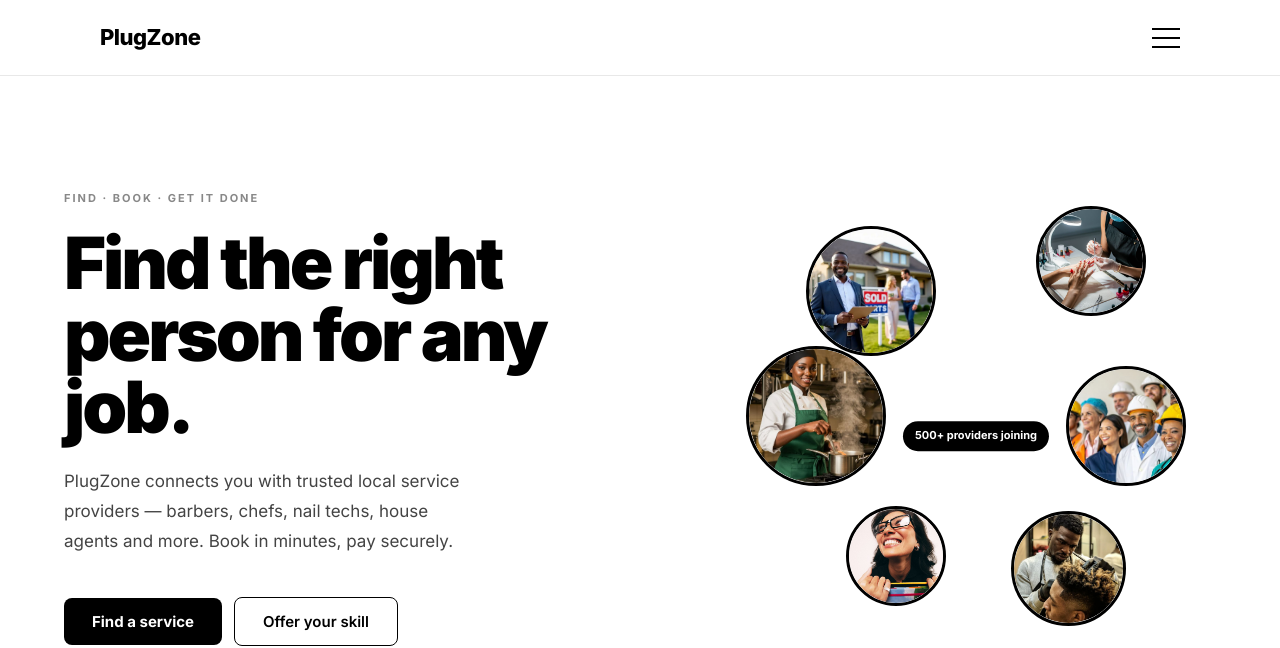
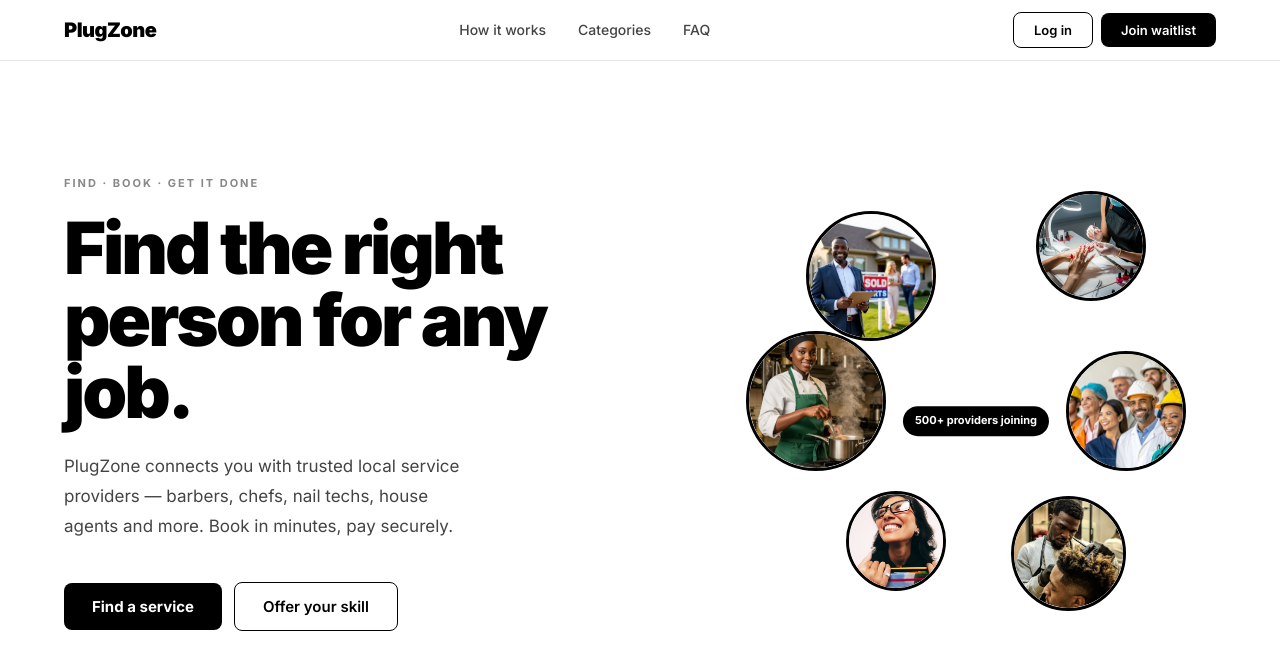
Before and after one commit to Vickcomic/plugzone, a Django app: page / in a window 1280 px wide. Shown: the top 648 px of the page. Run offline with Django 5.2, Linux system fonts and the light colour scheme.

Commit message:
responsive nav: desktop full, mobile hamburger

```diff
--- a/templates/index.html
+++ b/templates/index.html
@@ -22,21 +22,69 @@ body{font-family:'Inter',sans-serif;background:#fff;color:var(--dark);font-size:
   display: flex;
   justify-content: space-between;
   align-items: center;
-  padding: 20px 60px;
-  max-width: 1200px;
+  padding: 0 64px;
+  height: 60px;
+  max-width: 1400px;
   margin: 0 auto;
 }
-.logo {
-  font-size: 22px;
-  font-weight: 800;
+.nav-logo {
+  font-size: 20px;
+  font-weight: 900;
+  color: #000;
   letter-spacing: -0.5px;
+  flex-shrink: 0;
+}
+.nav-links {
+  display: flex;
+  align-items: center;
+  gap: 4px;
+}
+.nav-link {
+  font-size: 14px;
+  color: var(--mid);
+  padding: 8px 14px;
+  border-radius: 8px;
+  cursor: pointer;
+  font-weight: 500;
+  text-decoration: none;
+}
+.nav-link:hover { background: var(--bg2); color: #000; }
+.nav-right {
+  display: flex;
+  align-items: center;
+  gap: 8px;
+  flex-shrink: 0;
+}
+.btn-ghost {
+  background: transparent;
   color: #000;
+  border: 1.5px solid #000;
+  padding: 9px 20px;
+  border-radius: 8px;
+  font-size: 13px;
+  font-weight: 600;
+  cursor: pointer;
+  font-family: 'Inter', sans-serif;
+  transition: all 0.15s;
 }
-.logo span { color: #000; }
+.btn-ghost:hover { background: #000; color: #fff; }
+.btn-black {
+  background: #000;
+  color: #fff;
+  border: none;
+  padding: 9px 20px;
+  border-radius: 8px;
+  font-size: 13px;
+  font-weight: 600;
+  cursor: pointer;
+  font-family: 'Inter', sans-serif;
+  transition: background 0.15s;
+}
+.btn-black:hover { background: #222; }
 
-/* Hamburger button */
+/* Hamburger — hidden on desktop */
 .hamburger {
-  display: flex;
+  display: none;
   flex-direction: column;
   justify-content: space-between;
   width: 28px;
@@ -58,7 +106,7 @@ body{font-family:'Inter',sans-serif;background:#fff;color:var(--dark);font-size:
 .hamburger.open span:nth-child(2) { opacity: 0; }
 .hamburger.open span:nth-child(3) { transform: translateY(-9px) rotate(-45deg); }
 
-/* Full screen overlay */
+/* Full screen overlay — hidden on desktop */
 .nav-overlay {
   position: fixed;
   inset: 0;
@@ -108,9 +156,14 @@ body{font-family:'Inter',sans-serif;background:#fff;color:var(--dark);font-size:
   font-size: clamp(18px, 3vw, 24px) !important;
 }
 
-@media (max-width: 768px) { .nav-inner { padding: 18px 24px; } }
+/* ── TABLET & MOBILE: show hamburger, hide desktop nav ── */
+@media (max-width: 900px) {
+  .nav-inner { padding: 0 24px; }
+  .nav-links { display: none; }
+  .nav-right { display: none; }
+  .hamburger { display: flex; }
+}
 @media (max-width: 480px) {
-  .nav-inner { padding: 16px 20px; }
   .overlay-close { right: 24px; top: 22px; }
 }
 
@@ -140,10 +193,6 @@ body{font-family:'Inter',sans-serif;background:#fff;color:var(--dark);font-size:
 .c6{width:115px;height:115px;bottom:40px;right:80px}
 .circle-badge{position:absolute;background:#000;color:#fff;padding:6px 12px;border-radius:100px;font-size:11px;font-weight:700;white-space:nowrap}
 .badge1{top:50%;left:50%;transform:translate(-50%,-50%)}
-.float-line{position:absolute;width:60px;height:1px;background:#000;opacity:0.15}
-.fl1{top:80px;left:180px;transform:rotate(-20deg)}
-.fl2{top:200px;right:140px;transform:rotate(30deg)}
-.fl3{bottom:120px;left:140px;transform:rotate(-10deg)}
 
 /* TICKER */
 .ticker-wrap{border-top:1px solid var(--border);border-bottom:1px solid var(--border);padding:18px 0;overflow:hidden;background:#fff}
@@ -341,14 +390,26 @@ footer{background:#000;padding:64px;border-top:1px solid #111}
 <!-- NAV -->
 <nav class="navbar">
   <div class="nav-inner">
-    <div class="logo">Plug<span>Zone</span></div>
+    <div class="nav-logo">PlugZone</div>
+    <!-- Desktop links -->
+    <div class="nav-links">
+      <a class="nav-link" href="#how">How it works</a>
+      <a class="nav-link" href="#categories">Categories</a>
+      <a class="nav-link" href="#faq">FAQ</a>
+    </div>
+    <!-- Desktop CTA -->
+    <div class="nav-right">
+      <button class="btn-ghost">Log in</button>
+      <button class="btn-black" onclick="openModal()">Join waitlist</button>
+    </div>
+    <!-- Mobile/Tablet hamburger -->
     <button class="hamburger" id="hamburger" onclick="toggleMenu()" aria-label="Menu">
       <span></span><span></span><span></span>
     </button>
   </div>
 </nav>
 
-<!-- Full screen menu overlay -->
+<!-- Full screen overlay (mobile/tablet only) -->
 <div class="nav-overlay" id="navOverlay">
   <button class="overlay-close" onclick="toggleMenu()">✕</button>
   <nav class="overlay-nav">
@@ -794,7 +855,6 @@ function toggleMenu() {
   hamburger.classList.toggle('open');
   document.body.style.overflow = overlay.classList.contains('open') ? 'hidden' : '';
 }
-
 function openModal(){document.getElementById('modal').classList.add('open')}
 function closeModal(){document.getElementById('modal').classList.remove('open')}
 document.getElementById('modal').addEventListener('click',function(e){if(e.target===this)closeModal()})
@@ -825,16 +885,13 @@ async function submitWaitlist(){
   const email = document.getElementById('wEmail').value.trim();
   const role = document.getElementById('wRole').value;
   const err = document.getElementById('mErr');
-
   let skill = '';
   if(role === 'provider'){
     skill = document.getElementById('wSkill').value;
     if(skill === 'other') skill = document.getElementById('wOtherSkill').value.trim();
     if(!skill){err.textContent='Please select or enter your skill.';err.style.display='block';return}
   }
-
   if(!name||!email||!role){err.textContent='Please fill in all fields.';err.style.display='block';return}
-
   try{
     const res=await fetch('/waitlist/',{method:'POST',headers:{'Content-Type':'application/json','X-CSRFToken':document.cookie.match(/csrftoken=([^;]+)/)?.[1]||''},body:JSON.stringify({name,email,role,skill})});
     const data=await res.json();
```
Lines whose indentation alone changed are shown as unchanged.
